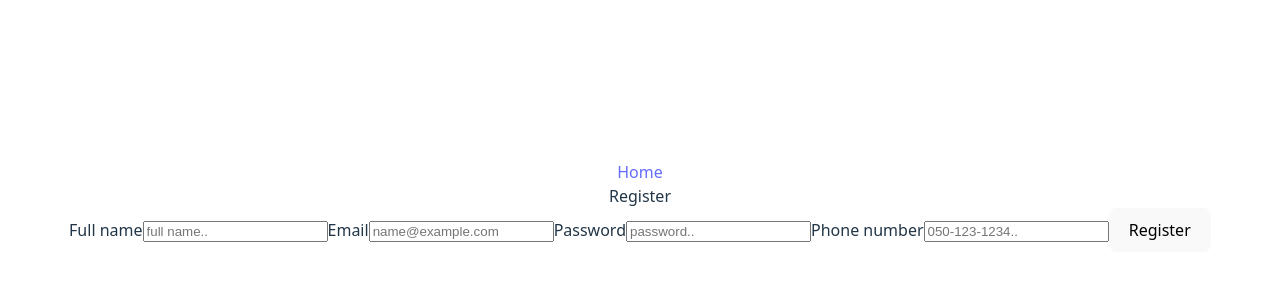
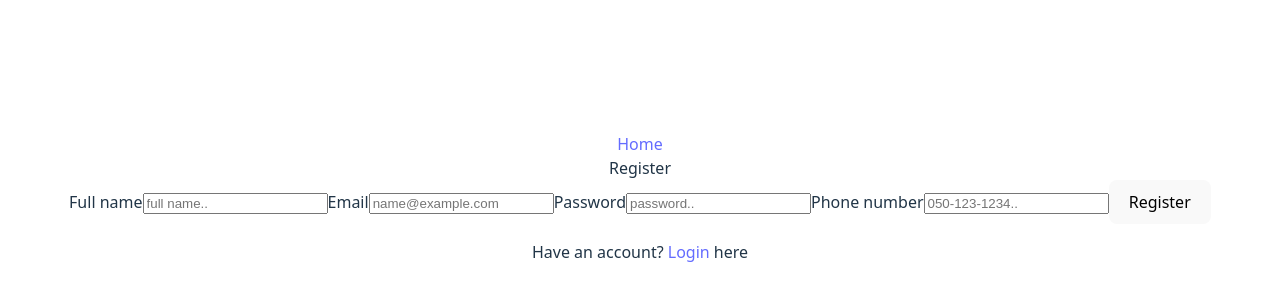
Before and after one commit to Daniel-Yasman/Full-Stack-Project, a React (Vite) app in the folder client/: page /register in a window 1280 px wide. Shown: the part 194-494 px from the top of the page. Built offline with nearby package versions, Linux system fonts and the light colour scheme.

Commit message:
Add login link to Register page for easy navigation

```diff
--- a/client/src/pages/Register.jsx
+++ b/client/src/pages/Register.jsx
@@ -75,6 +75,11 @@
         />
         <button type="submit">Register</button>
       </form>
+      <div>
+        <p>
+          Have an account? <Link to="/login">Login</Link> here
+        </p>
+      </div>
       {message && <p>{message}</p>}
     </div>
   );
```
